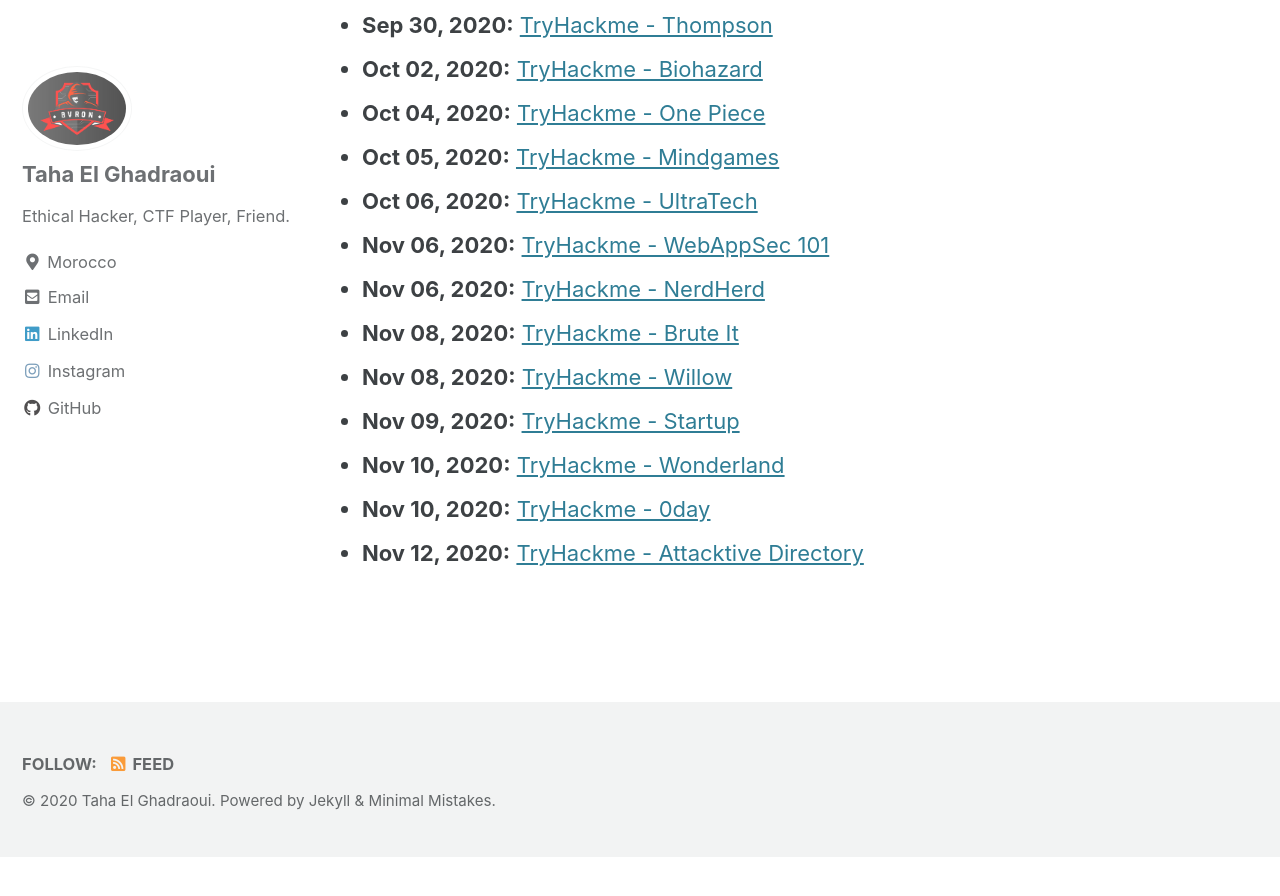
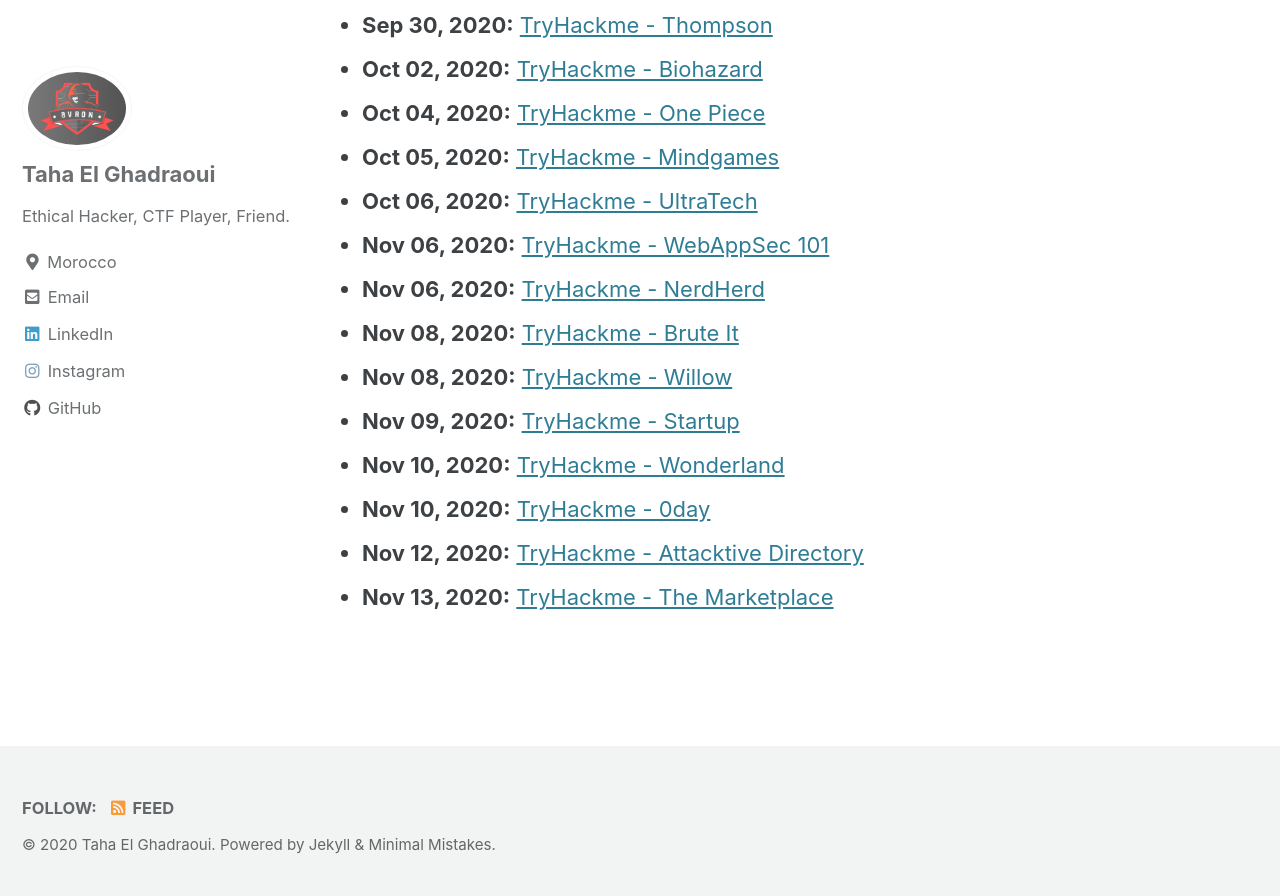
Before and after one commit to bvr0n/bvr0n.github.io, a Jekyll site: the page built from _pages/tryhackme-wr.md, in a window 1280 px wide and 900 px high, scrolled down 1007 px. Shown: the top 896 px of the window. Built offline with Jekyll 4.4.1, drawn with Linux system fonts in a browser that asks for light colours; cached includes are drawn as plain includes; before the commit the page ends 1863 px from its top, so only the background shows below that.

Commit message:
Update tryhackme-wr.md

```diff
--- a/_pages/tryhackme-wr.md
+++ b/_pages/tryhackme-wr.md
@@ -23,3 +23,4 @@
 - **Nov 10, 2020:** [TryHackme - Wonderland](../_posts/thm/2020-11-10-wonderland.md)
 - **Nov 10, 2020:** [TryHackme - 0day](../_posts/thm/2020-11-10-0day.md)
 - **Nov 12, 2020:** [TryHackme - Attacktive Directory](../_posts/thm/2020-11-12-attacktivedir.md)
+- **Nov 13, 2020:** [TryHackme - The Marketplace](../_posts/thm/2020-11-13-marketplace.md)
```
